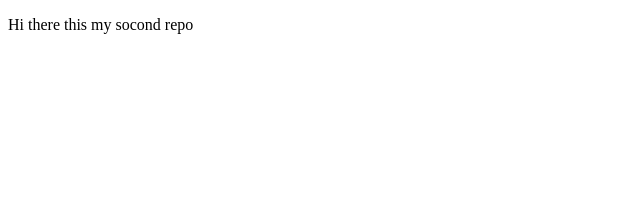
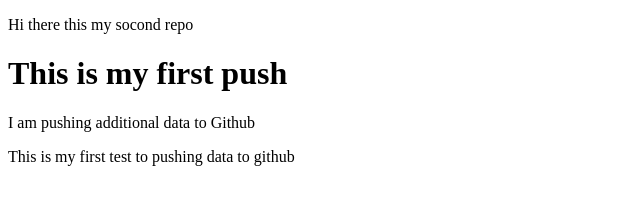
Before and after one commit to mohammadsalahuddin565/my-second-repo, a plain HTML site: page index.html in a window 1280 px wide. Shown: the whole page, without its empty margins (0-640 px from the left). Drawn offline with Linux system fonts and the light colour scheme.

Commit message:
added new code in second repo

```diff
--- a/index.html
+++ b/index.html
@@ -8,5 +8,9 @@
 </head>
 <body>
     <P>Hi there this my socond repo</P>
+    <H1>This is my first push</H1>
+    <P>I am pushing additional data to Github</P>
+    <P>This is my first test to pushing data to github</P>
+
 </body>
 </html>
```
